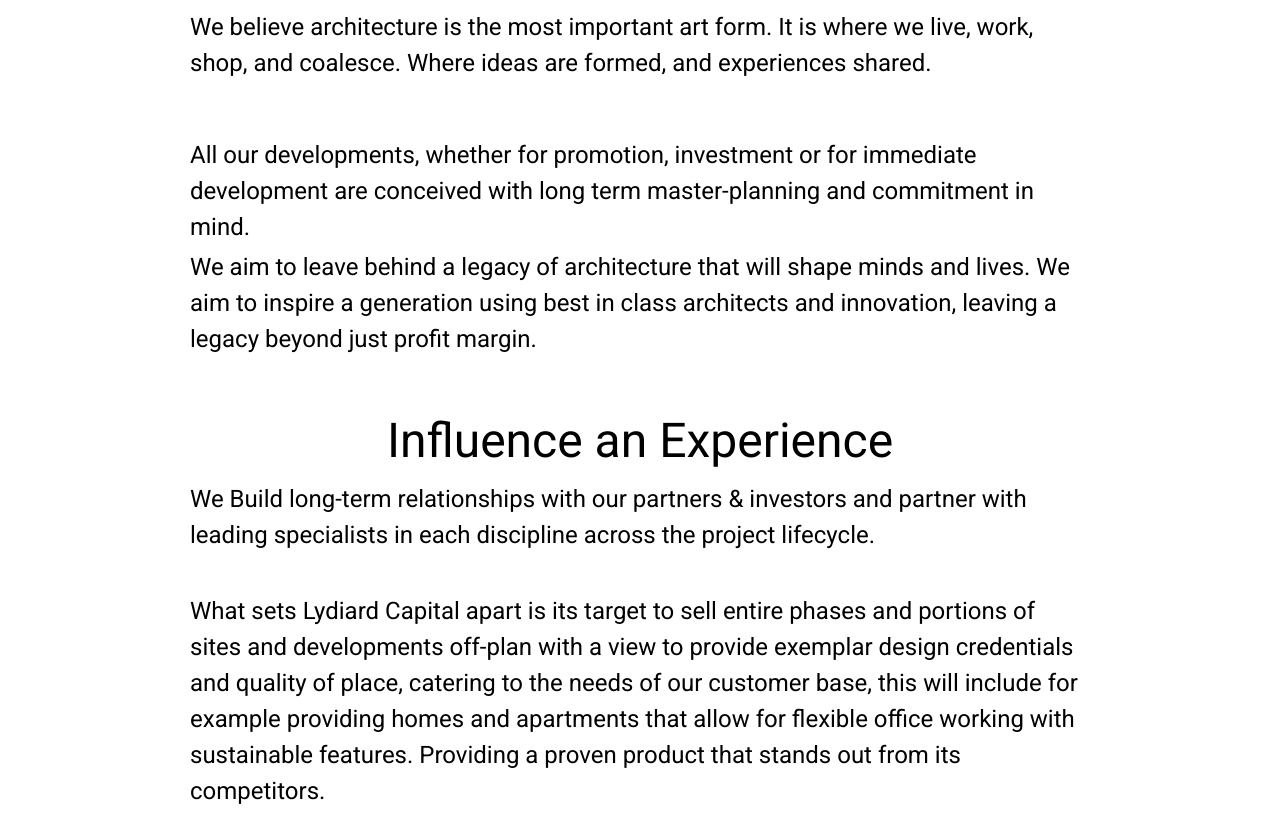
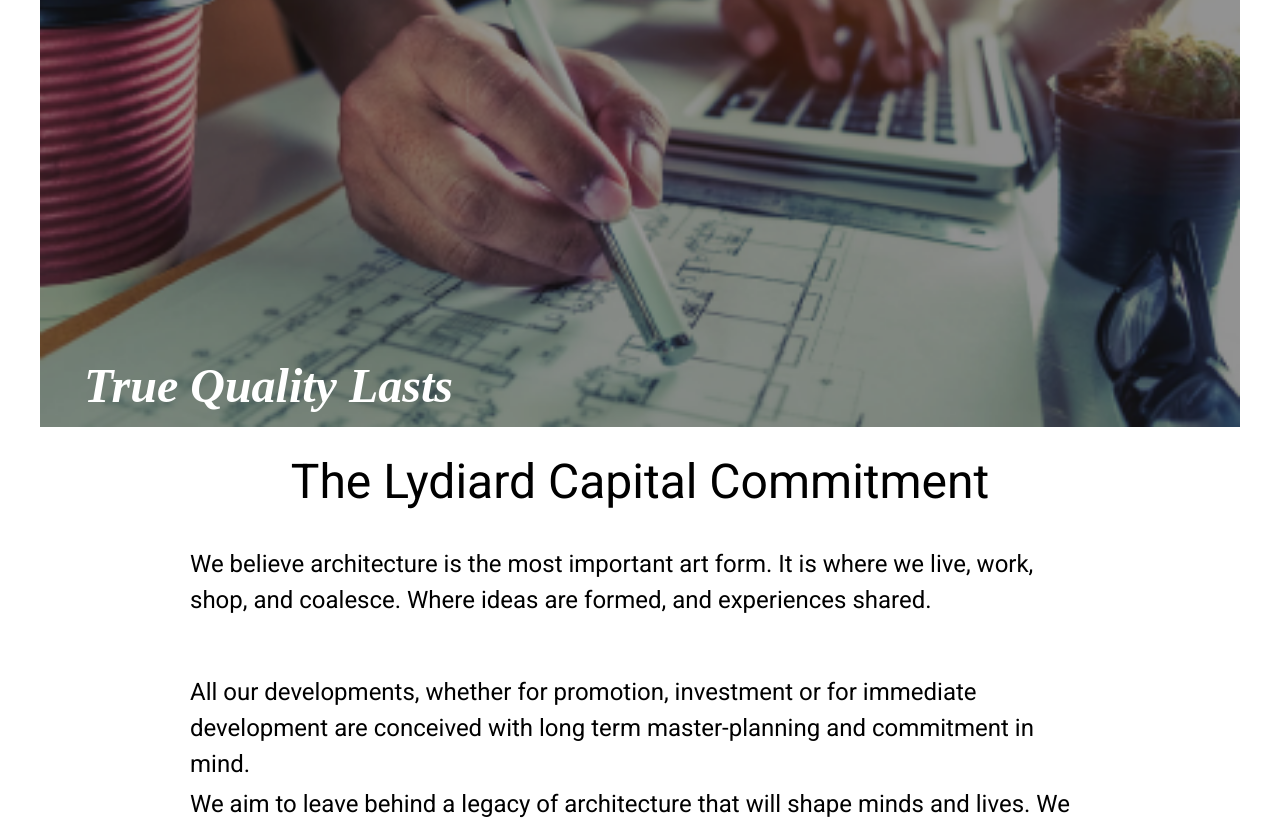
Before and after one commit to alamerton/Lydiard-Capital, a React (Create React App) app: page / in a window 1280 px wide. Shown: the part 6320-7140 px from the top of the page. Built offline with nearby package versions, Linux system fonts and the light colour scheme.

Commit message:
Made TrueQualityLastsCard responsive

```diff
--- a/src/components/TrueQualityLastsComponent.tsx
+++ b/src/components/TrueQualityLastsComponent.tsx
@@ -10,7 +10,7 @@
             sx={{ backgroundColor: "secondary.main", height: "0.3rem" }}
           />
           <img
-            style={{ width: "100%", height: "6rem" }}
+            style={{ width: "100%", height: "100%" }}
             src={process.env.PUBLIC_URL + "Group 22.png"}
             alt="cannot display"
           />
@@ -86,7 +86,13 @@
             },
             justifyContent: "center",
             alignItems: "center",
-            height: "6rem",
+            height: {
+              xs: "6rem",
+              sm: "8rem",
+              md: "8rem",
+              lg: "6rem",
+              xl: "6rem",
+            },
           }}
         >
           <Typography
@@ -124,7 +130,13 @@
             marginBottom: "1rem",
             justifyContent: "center",
             alignItems: "center",
-            height: "6rem",
+            height: {
+              xs: "6rem",
+              sm: "9rem",
+              md: "8rem",
+              lg: "6rem",
+              xl: "6rem",
+            },
           }}
         >
           <Typography
@@ -162,7 +174,13 @@
             marginBottom: "4rem",
             justifyContent: "center",
             alignItems: "center",
-            height: "6rem",
+            height: {
+              xs: "6rem",
+              sm: "8rem",
+              md: "8rem",
+              lg: "6rem",
+              xl: "6rem",
+            },
           }}
         >
           <Typography
@@ -237,7 +255,13 @@
             marginBottom: "1rem",
             justifyContent: "center",
             alignItems: "center",
-            height: "6rem",
+            height: {
+              xs: "6rem",
+              sm: "8rem",
+              md: "8rem",
+              lg: "6rem",
+              xl: "6rem",
+            },
           }}
         >
           <Typography
@@ -275,7 +299,13 @@
             marginBottom: "10rem",
             justifyContent: "center",
             alignItems: "center",
-            height: "6rem",
+            height: {
+              xs: "6rem",
+              sm: "14rem",
+              md: "8rem",
+              lg: "6rem",
+              xl: "6rem",
+            },
           }}
         >
           <Typography
```
